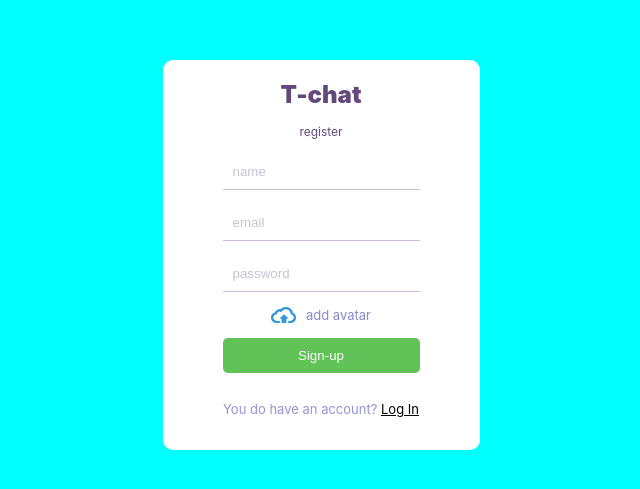
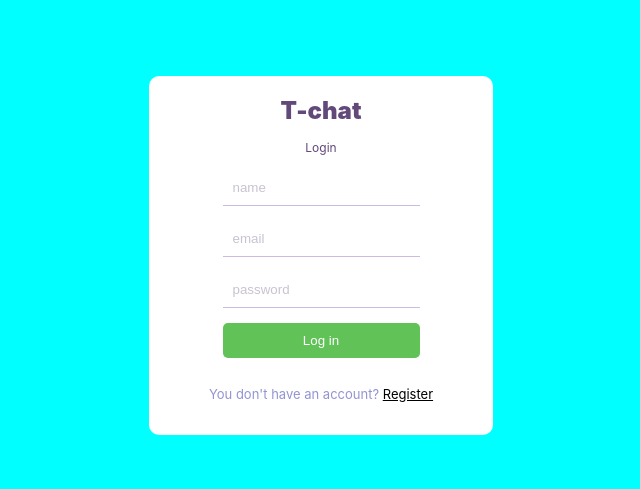
Before and after one commit to AntonPtashynskyi/tchat, a React (Create React App) app: page / in a window 1280 px wide. Shown: the part 145-634 px from the top of the page, without its empty margins (319-959 px from the left). Built offline with nearby package versions, Linux system fonts and the light colour scheme; the HTML template or start-up script is replaced by a standard one.

Commit message:
add Login page

```diff
--- a/src/App.js
+++ b/src/App.js
@@ -1,7 +1,13 @@
 import { Register } from "./pages/Register";
+import { Login } from "./pages/Login";
 
 function App() {
-  return <Register />;
+  return (
+    <>
+      {/* <Register /> */}
+      <Login />
+    </>
+  );
 }
 
 export default App;
--- a/src/pages/Login.jsx
+++ b/src/pages/Login.jsx
@@ -0,0 +1,24 @@
+import React from "react";
+import "./pageStyle.scss";
+
+export const Login = () => {
+  return (
+    <div className="formContainer">
+      <div className="formWrapper">
+        <span className="logo">T-chat</span>
+        <span className="pageTitle">Login</span>
+        <form className="loginForm">
+          <input type="text" placeholder="name" />
+          <input type="email" placeholder="email" />
+          <input type="password" placeholder="password" />
+          <button type="submit" onClick={(e) => e.preventDefault()}>
+            Log in
+          </button>
+        </form>
+        <p>
+          You don't have an account? <span>Register</span>
+        </p>
+      </div>
+    </div>
+  );
+};
--- a/src/pages/Register.jsx
+++ b/src/pages/Register.jsx
@@ -7,7 +7,7 @@
     <div className="formContainer">
       <div className="formWrapper">
         <span className="logo">T-chat</span>
-        <span className="pageTitle">register</span>
+        <span className="pageTitle">Register</span>
         <form className="loginForm">
           <input type="text" placeholder="name" />
           <input type="email" placeholder="email" />
```
